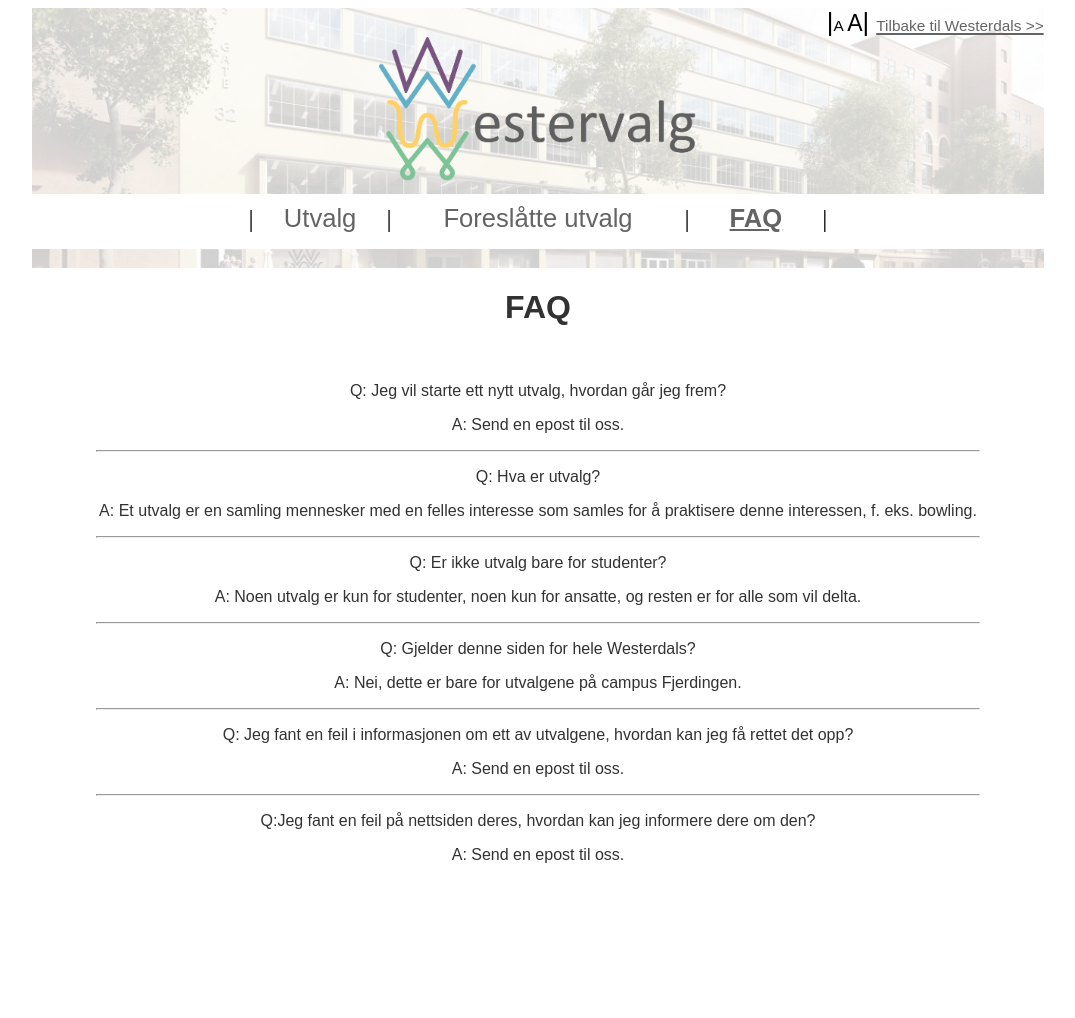
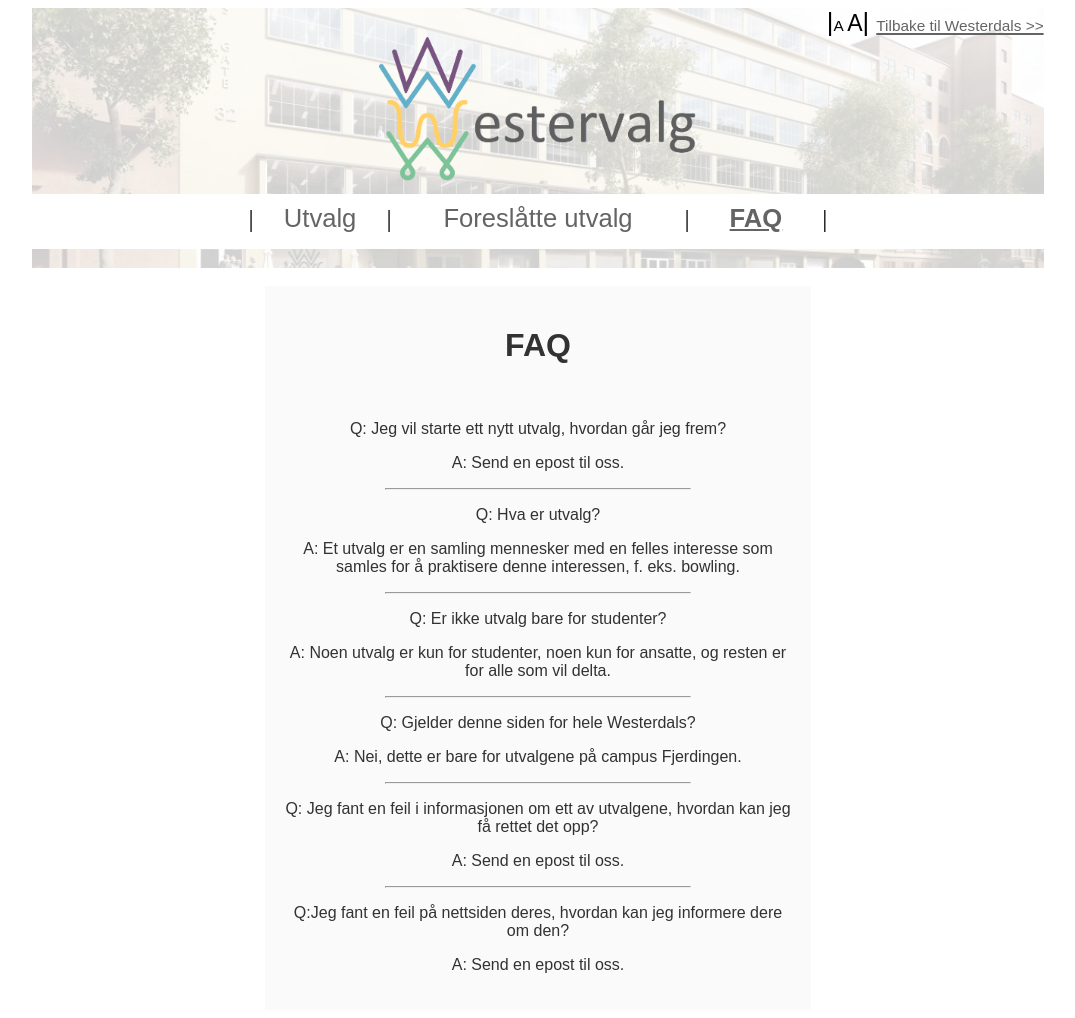
Before and after one commit to 12inchPlasticToy/westervalg, a PHP site: page /pj2100-15-gruppe-22/faq.php in a window 1280 px wide. Shown: the whole page, without its empty margins (102-1177 px from the left). Before the commit the page ends 863 px from the top, so only its background shows below. Run offline with PHP 8.4, Linux system fonts and the light colour scheme.

Commit message:
Made slight changes in css for 'faq.php'

```diff
--- a/faq.php
+++ b/faq.php
@@ -7,7 +7,8 @@
     </head>
     <body class="home">
         <?php include "header.php"; ?>
-    <div id="content" class="faq">
+        <br>
+    <div class="faq">
         <h1>FAQ</h1>
         <br>
         <p>Q: Jeg vil starte ett nytt utvalg, hvordan går jeg frem?</p>
--- a/main.css
+++ b/main.css
@@ -57,7 +57,17 @@ a{
 }
 
 .faq{
+    margin:auto;
+    padding: 20px;
+    width: 40%;
+    font-family: sans-serif;
+    color: rgb(50,50,50);
     text-align: center;
+    background-color: rgb(250,250,250);
+}
+
+.faq hr{
+    width: 60%;
 }
 
 #content{
```
